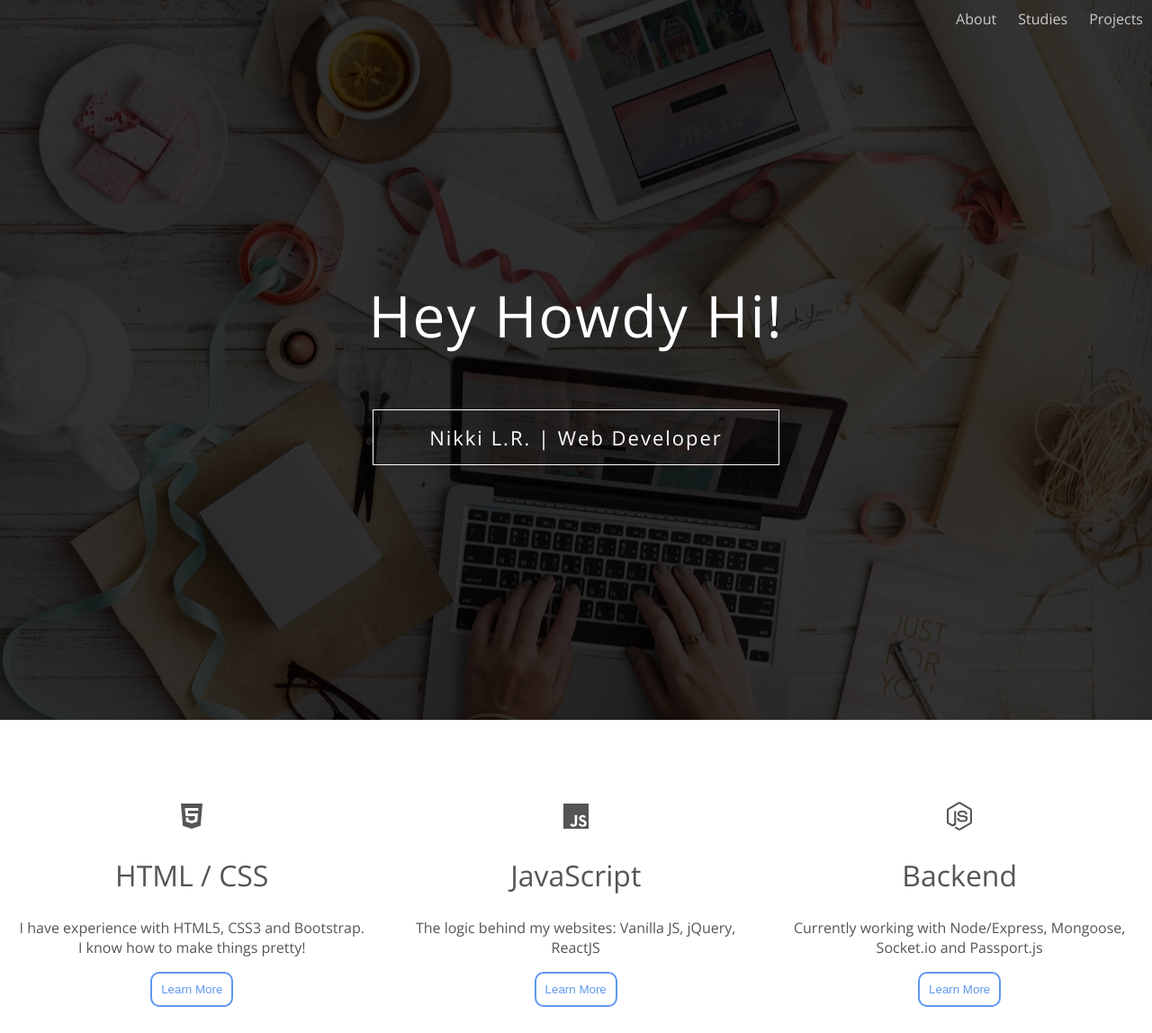
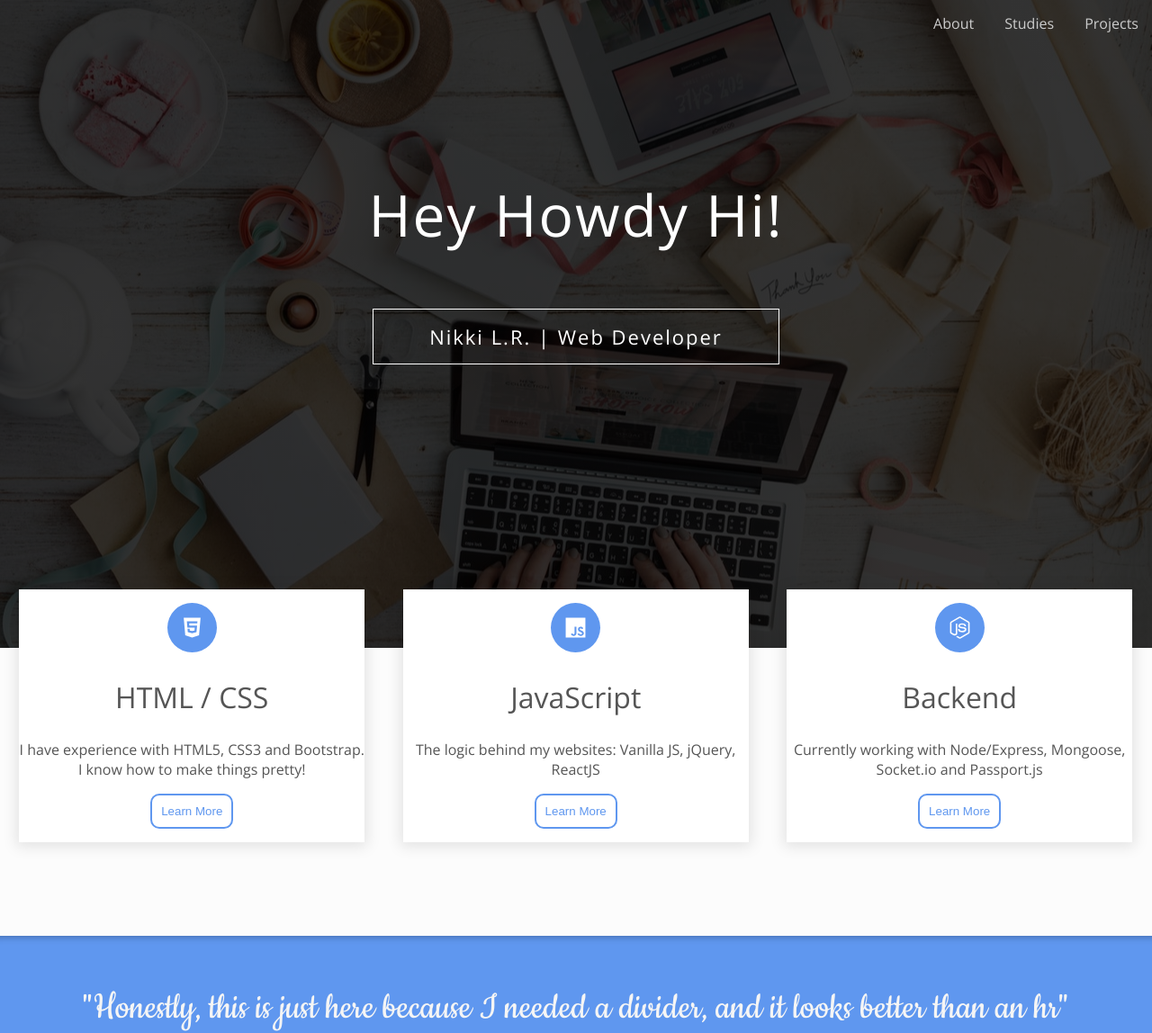
Before and after one commit to nikkilr88/portfolio-v3, a plain HTML site: page index.html in a window 1280 px wide. Shown: the top 1148 px of the page at 90% size. Drawn offline with nearby package versions, Linux system fonts and the light colour scheme.

Commit message:
Modify box styles

```diff
--- a/css/style.css
+++ b/css/style.css
@@ -36,7 +36,7 @@ nav ul {
 
 nav li {
   display: inline-block;
-  padding: 10px;
+  padding: 15px;
   color: #ccc;
 }
 
@@ -100,7 +100,7 @@ nav li:hover {
   background-repeat: no-repeat;
   background-size: cover;
   background-position: center center;
-  height: 100vh;
+  height: 90vh;
 }
 
 .header h1 {
@@ -124,7 +124,7 @@ nav li:hover {
 .header .txtbg {
   position: relative;
   width: 100%;
-  height: 100vh;
+  height: 80%;
   display: flex;
   flex-direction: column;
   align-items: center;
@@ -133,25 +133,32 @@ nav li:hover {
 
 /*Top box section*/
 .contain {
-  padding: 70px 0;
+  position: relative;
+  padding: 0 0 70px 0;
   width: 100%;
-  overflow: hidden;
+  height: 250px;
+  background: #fcfcfc;
+  z-index: 999;
 }
 
 .box {
   float: left;
   width: 30%;
-  margin: 1.66%;
+  margin: -65px 1.66% 1.66%;
+  padding: 15px 0;
   color: #555;
   text-align: center;
   box-sizing: border-box;
+  background: #fff;
+  box-shadow: 0 2px 15px 3px rgba(0,0,0,0.1);
+  z-index: 2;
 }
 
-.box .fa {
+.box .icon {
   background: #5f97ef;
-  padding: 10px;
-  height: 55px;
-  width: 55px;
+  padding: 15px;
+  height: 25px;
+  width: 25px;
   line-height: 55px;
   color: #fff;
   border-radius: 50%;
@@ -268,10 +275,11 @@ nav li:hover {
 .aboutMe span {
   position: relative;
   display: block;
-  padding: 100px 10% 125px 10%;
+  padding: 100px 0 125px 0;
+  margin: 0 auto;
   box-sizing: border-box;
   color: whitesmoke;
-  width: 100%;
+  width: 60%;
   top: 0;
   left: 0;
 }
@@ -437,6 +445,8 @@ footer .social .fa {
     padding: 0;
     border: none;
     box-shadow: none;
+    overflow: auto;
+    height: auto;
   }
   .box {
     height: auto;
@@ -446,6 +456,7 @@ footer .social .fa {
     max-width: 95%;
     margin: 0 auto;
     padding: 25px;
+    box-shadow: none;
   }
 
   .box:last-of-type {
@@ -459,6 +470,10 @@ footer .social .fa {
   }
 
   .main .section {
+    width: 95%;
+  }
+
+  .aboutMe span {
     width: 95%;
   }
 
```
